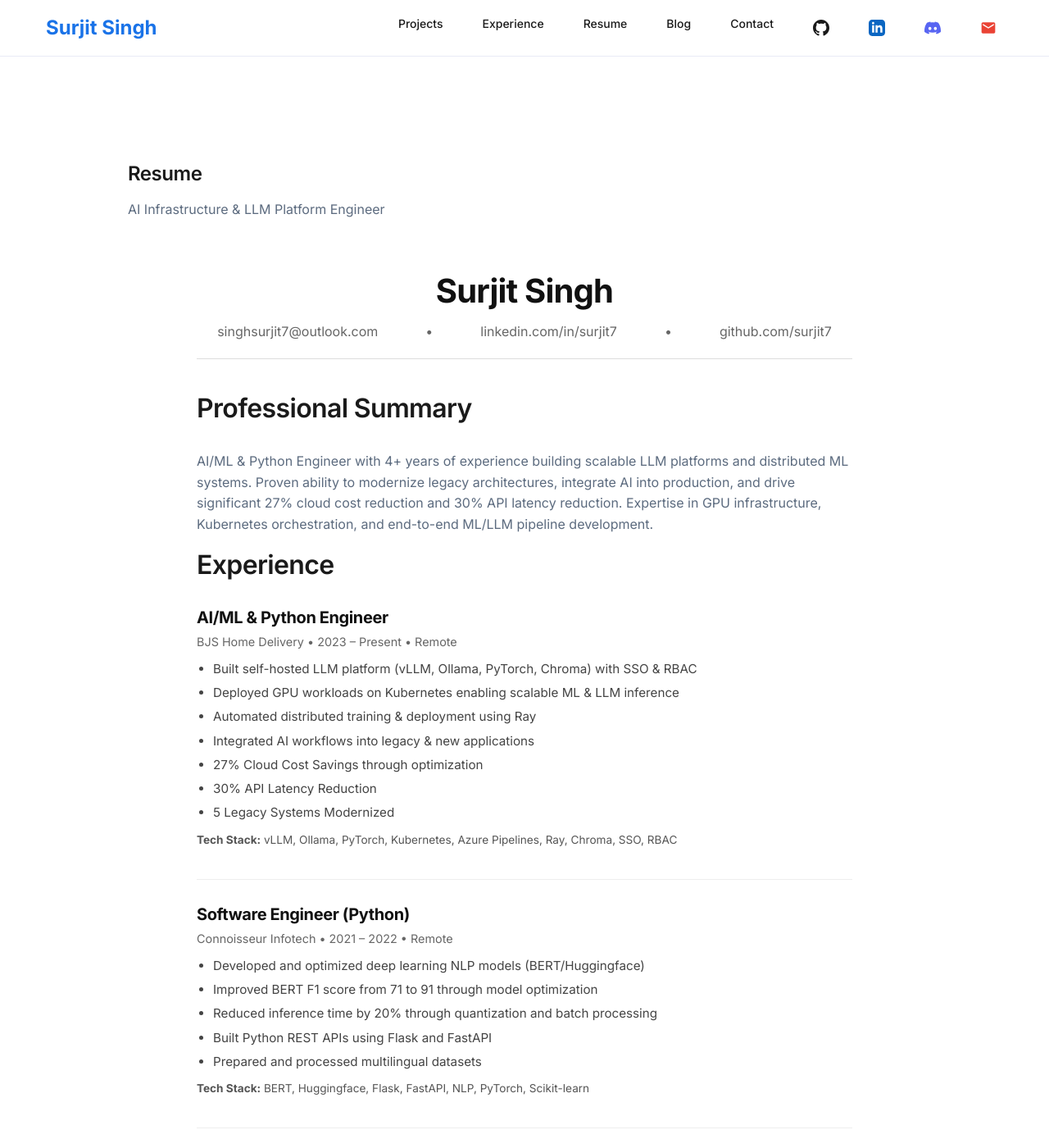
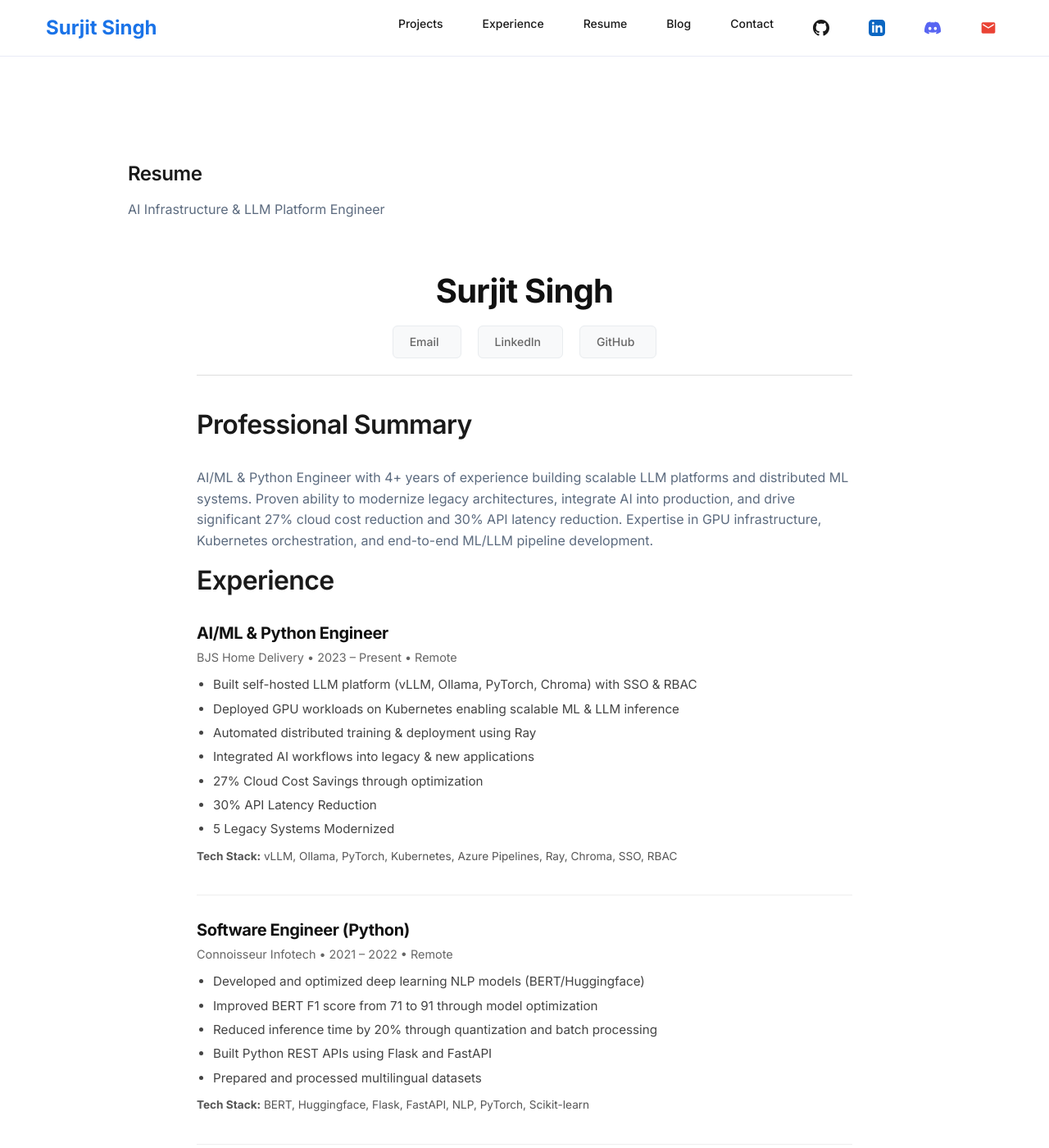
Before and after one commit to surjit7/surjit7.github.io, a Jekyll site: the page built from resume.md, in a window 1280 px wide and 1400 px high. Shown: the whole window at 82% size. Built offline with Jekyll 4.4.1, drawn with Linux system fonts in a browser that asks for light colours.

Commit message:
fix: Update resume mobile view with icon-based contact info
- Changed contact info to use icons instead of text on mobile
- Added clickable links for Email, LinkedIn, and GitHub
- Icons show on mobile, text labels show on desktop
- Resume icons link to respective sites (mailto, LinkedIn, GitHub)

Mobile: Icons only (Email, LinkedIn, GitHub icons)
Desktop: Text labels only (Email, LinkedIn, GitHub)

```diff
--- a/_includes/resume.html
+++ b/_includes/resume.html
@@ -9,9 +9,18 @@
        <div class="resume-header">
          <h1 class="resume-name">Surjit Singh</h1>
          <div class="resume-contact">
-          <span>singhsurjit7@outlook.com</span> &bull;
-          <span>linkedin.com/in/surjit7</span> &bull;
-          <span>github.com/surjit7</span>
+           <a href="mailto:singhsurjit7@outlook.com" class="resume-contact-item">
+             <svg class="icon mail-icon" viewBox="0 0 24 24" fill="currentColor"><path d="M20 4H4c-1.1 0-1.99.9-1.99 2L2 18c0 1.1.9 2 2 2h16c1.1 0 2-.9 2-2V6c0-1.1-.9-2-2-2zm0 4l-8 5-8-5V6l8 5 8-5v2z"/></svg>
+             <span class="contact-text">Email</span>
+           </a>
+           <a href="https://linkedin.com/in/surjit7" target="_blank" rel="noopener" class="resume-contact-item">
+             <svg class="icon linkedin-icon" viewBox="0 0 24 24" fill="currentColor"><path d="M19 0h-14c-2.761 0-5 2.239-5 5v14c0 2.761 2.239 5 5 5h14c2.762 0 5-2.239 5-5v-14c0-2.761-2.238-5-5-5zm-11 19h-3v-11h3v11zm-1.5-12.268c-.966 0-1.75-.79-1.75-1.764s.784-1.764 1.75-1.764 1.75.79 1.75 1.764-.783 1.764-1.75 1.764zm13.5 12.268h-3v-5.604c0-3.368-4-3.113-4 0v5.604h-3v-11h3v1.765c1.396-2.586 7-2.777 7 2.476v6.759z"/></svg>
+             <span class="contact-text">LinkedIn</span>
+           </a>
+           <a href="https://github.com/surjit7" target="_blank" rel="noopener" class="resume-contact-item">
+             <svg class="icon github-icon" viewBox="0 0 24 24" fill="currentColor"><path d="M12 0c-6.626 0-12 5.373-12 12 0 5.302 3.438 9.8 8.207 11.387.599.111.793-.261.793-.577v-2.234c-3.338.726-4.033-1.416-4.033-1.416-.546-1.387-1.333-1.756-1.333-1.756-1.089-.745.083-.729.083-.729 1.205.084 1.839 1.237 1.839 1.237 1.07 1.834 2.807 1.304 3.492.997.107-.775.418-1.305.762-1.604-2.665-.305-5.467-1.334-5.467-5.931 0-1.311.469-2.381 1.236-3.221-.124-.303-.535-1.524.117-3.176 0 0 1.008-.322 3.301 1.23.957-.266 1.983-.399 3.003-.404 1.02.005 2.047.138 3.006.404 2.291-1.552 3.297-1.23 3.297-1.23.653 1.653.242 2.874.118 3.176.77.84 1.235 1.911 1.235 3.221 0 4.609-2.807 5.624-5.479 5.921.43.372.823 1.102.823 2.222v3.293c0 .319.192.694.801.576 4.765-1.589 8.199-6.086 8.199-11.386 0-6.627-5.373-12-12-12z"/></svg>
+             <span class="contact-text">GitHub</span>
+           </a>
          </div>
        </div>
 
--- a/assets/css/main.scss
+++ b/assets/css/main.scss
@@ -2623,9 +2623,59 @@
 }
 
 .resume-contact {
-  margin-top: 15px;
-  font-size: 1rem;
+  display: flex;
+  justify-content: center;
+  gap: 20px;
+  margin-top: 20px;
+  flex-wrap: wrap;
+}
+
+.resume-contact-item {
+  display: flex;
+  align-items: center;
+  gap: 6px;
+  font-size: 0.875rem;
   color: #666;
+  text-decoration: none;
+  padding: 8px 16px;
+  background: #f8f9fa;
+  border-radius: 6px;
+  transition: all 0.2s ease;
+  border: 1px solid #e9ecef;
+}
+
+.resume-contact-item:hover {
+  background: #e3f2fd;
+  border-color: #90caf9;
+  color: #1a73e8;
+}
+
+.resume-contact-item svg {
+  width: 18px;
+  height: 18px;
+  flex-shrink: 0;
+}
+
+.contact-text {
+  display: none;
+}
+
+.resume-contact-item svg {
+  display: inline-block;
+}
+
+@media (min-width: 769px) {
+  .contact-text {
+    display: inline;
+  }
+
+  .resume-contact-item .contact-text {
+    margin-left: 4px;
+  }
+
+  .resume-contact-item svg {
+    display: none;
+  }
 }
 
 .resume-contact span {
```
Also changed, not shown: 4 other files. Lines whose indentation alone changed are shown as unchanged.
